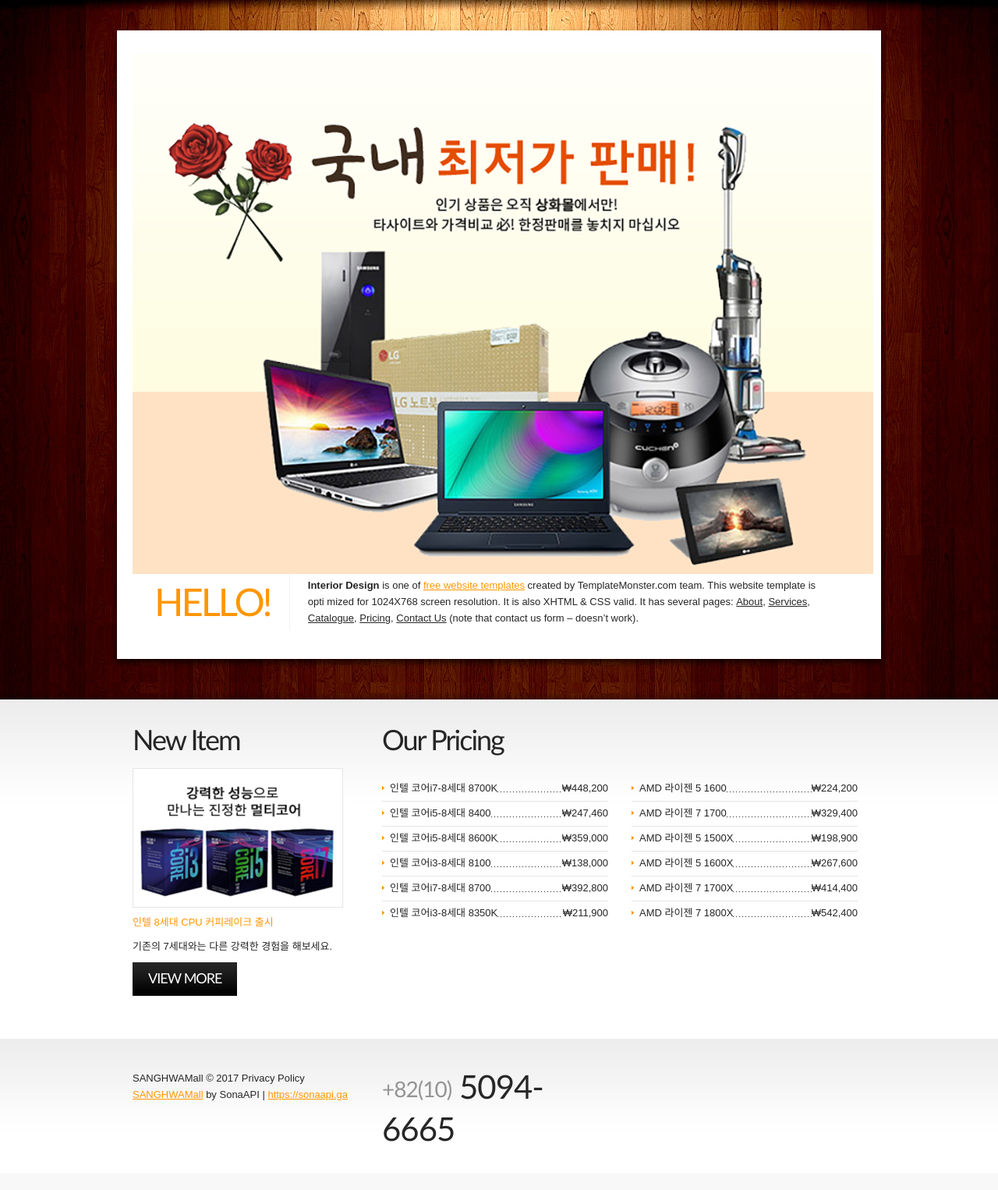
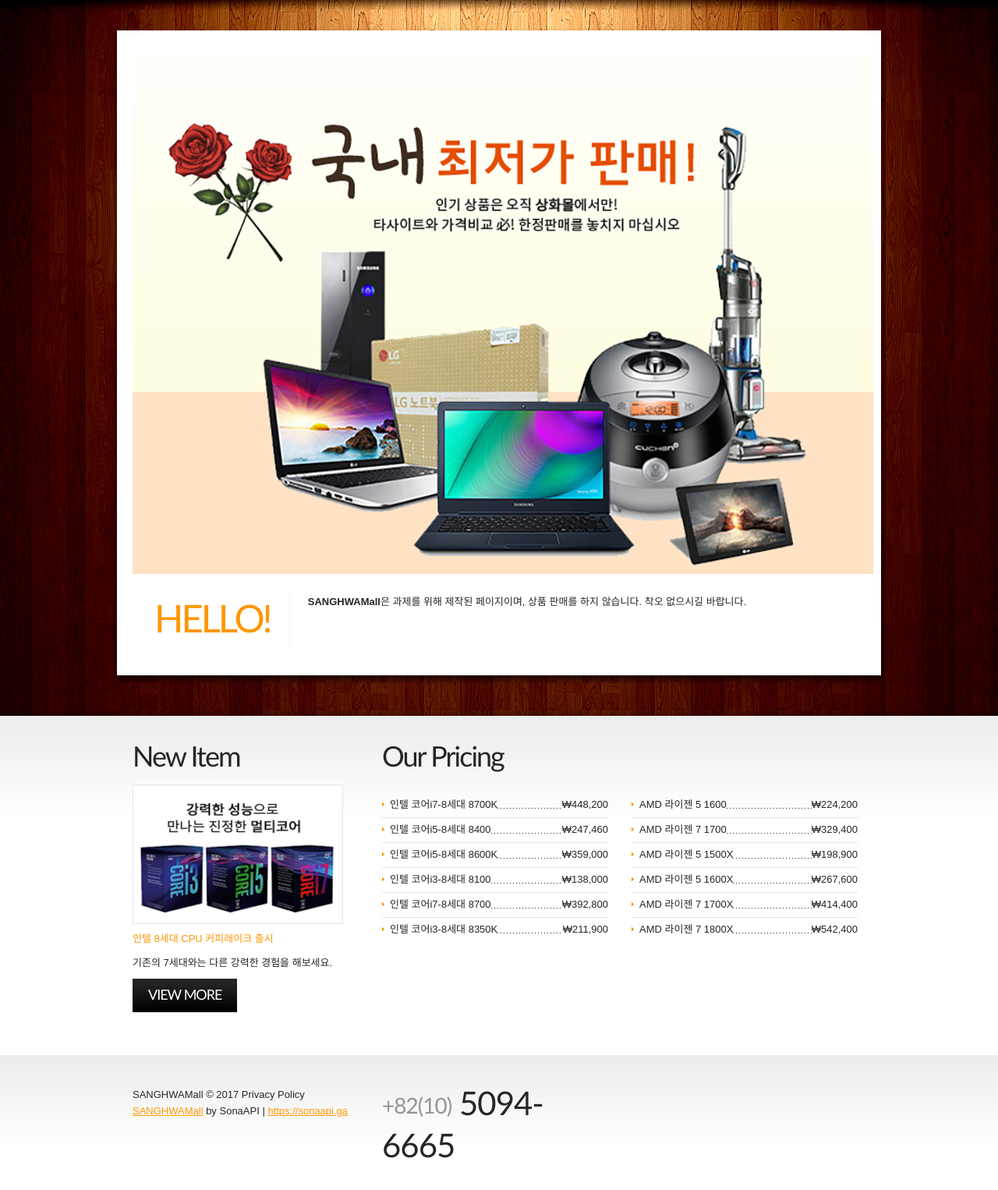
Before and after one commit to jajaspider/mall, a Django app: page / in a window 1280 px wide. Shown: the part 173-1699 px from the top of the page at 78% size. Before the commit the page ends 1637 px from the top, so only its background shows below. Run offline with Django 3.2, Linux system fonts and the light colour scheme; some libraries are stand-ins or nearby versions; some web fonts are replaced.

Commit message:
category 페이지 수정

```diff
--- a/shopping/templates/shopping/index.html
+++ b/shopping/templates/shopping/index.html
@@ -15,11 +15,12 @@
                       <div>
                         <img src='{% static "images/main_banner.png" %}' alt="" />
                       </div>
+                      <br>
                       <div class="inner">
                           <div class="wrapper">
                               <span class="title img-indent3">HELLO!</span>
                               <div class="extra-wrap indent-top2">
-                                <strong>Interior Design</strong> is one of <a target="_blank" href="http://blog.templatemonster.com/free-website-templates/ ">free website templates</a> created by TemplateMonster.com team. This website template is opti mized for 1024X768 screen resolution. It is also XHTML &amp; CSS valid. It has several pages: <a class="color-3" href="index.html">About</a>, <a class="color-3" href="services.html">Services</a>, <a class="color-3" href="catalogue.html">Catalogue</a>, <a class="color-3" href="pricing.html">Pricing</a>, <a class="color-3" href="contacts.html">Contact Us</a> (note that contact us form – doesn’t work).
+                                <strong>SANGHWAMall</strong>은 과제를 위해 제작된 페이지이며, 상품 판매를 하지 않습니다. 착오 없으시길 바랍니다.
                               </div>
                           </div>
                       </div>
```
